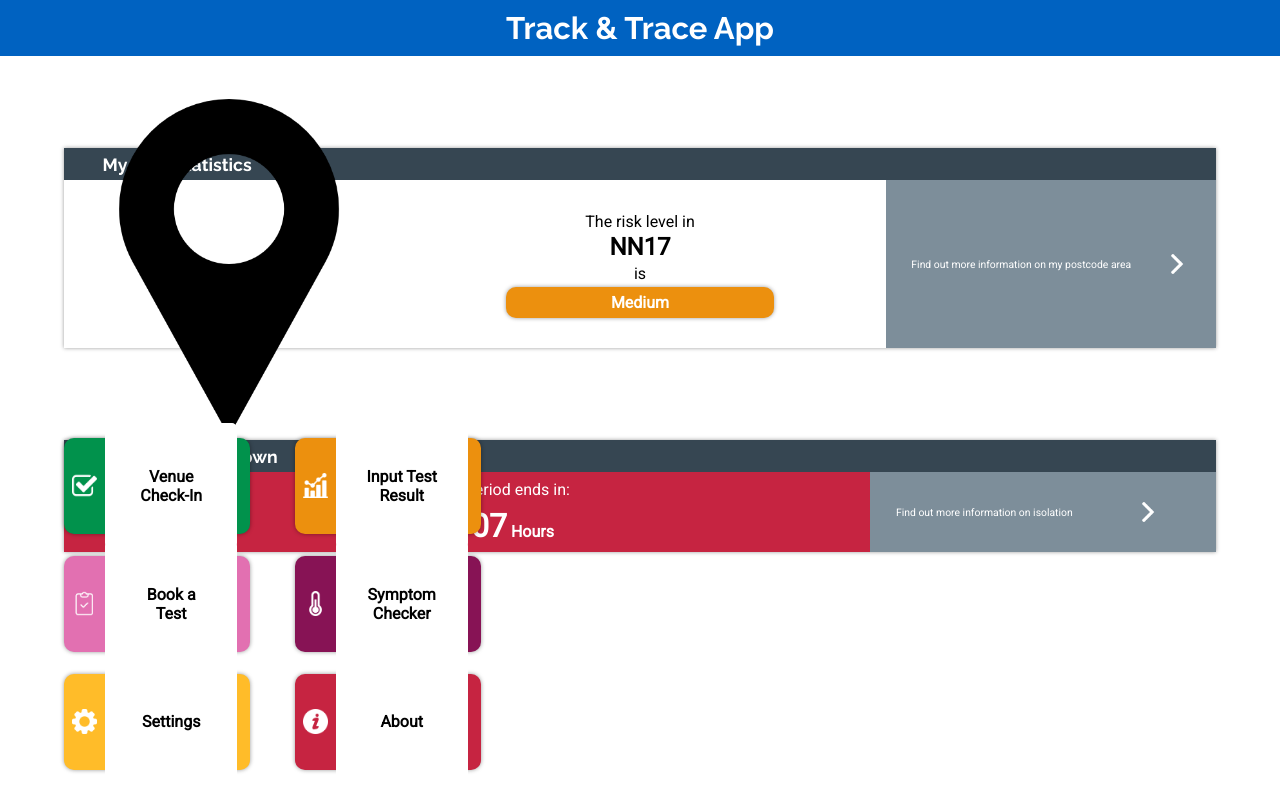
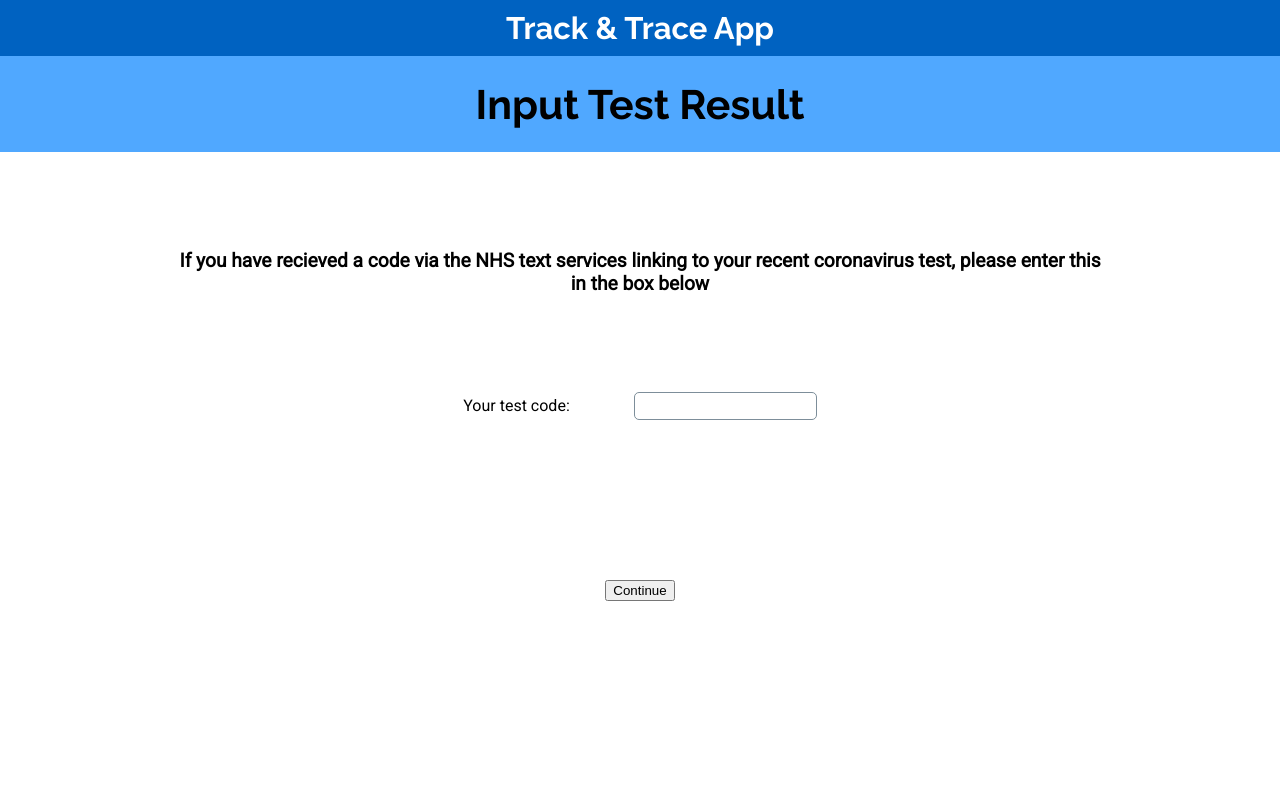
Before and after one commit to mysteryt0ur/SD3Coursework, a React (Create React App) app in the folder track-and-trace/: page / in a window 1280 px wide. Shown: the top 812 px of the page. Built offline with nearby package versions, Linux system fonts and the light colour scheme.

Commit message:
starting 'track test result' page

```diff
--- a/track-and-trace/src/App.css
+++ b/track-and-trace/src/App.css
@@ -6,13 +6,18 @@
   --main-blue: #0062C1;
 
   /* secondary colours */
+  --dark-blue: #002850;
+  --light-blue: #50A8FF;
+  --lighter-blue: #a1d0ff;
+  --pink: #E270B1;
+  --purple: #A11866;
+  --dark-purple: #400024;
+
+  /* tertiary colours */
   --dark-green: #01924C;
-  --light-green: #A6DB64;
   --yellow: #FFBC29;
   --orange: #EC900E;
-  --pink: #E270B1;
   --red: #C62441;
-  --purple: #871355;
 
   /* fonts */
   --main-font: 'Roboto', sans-serif;
@@ -48,6 +53,21 @@ p {
   font-weight: 700;
 }
 
+.page-header {
+  height: 12vh;
+  display: flex;
+  flex-direction: column;
+  align-items: center;
+  justify-content: center;
+  font-size: calc(25px + 2vmin);
+  font-family: var(--header-font) ;
+  font-weight: 700;
+}
+
+#itr-header {
+  background-color: var(--light-blue);
+}
+
 .content-inner {
   height: 93vh;
   width: 90%;
@@ -75,7 +95,7 @@ p {
 }
 
 .button-one {
-  margin-right: 10%;
+  margin-right: 11.75%;
 }
 
 .button-one span, .button-two span {
@@ -83,27 +103,27 @@ p {
 }
 
 #venue-button {
-  background: var(--dark-green);
+  background: var(--dark-blue);
 }
 
 #results-button {
-  background: var(--orange);
+  background: var(--light-blue);
 }
 
 #book-test-button {
+  background: var(--lighter-blue);
+}
+
+#checker-button {
   background: var(--pink);
 }
 
-#checker-button {
+#settings-button {
   background: var(--purple);
 }
 
-#settings-button {
-  background: var(--yellow);
-}
-
 #about-button {
-  background: var(--red);
+  background: var(--dark-purple);
 }
 
 a.main-button {
@@ -296,3 +316,35 @@ a.main-button {
   font-weight: 700;
   font-size: 1.5rem;
 }
+
+.page-info {
+  display: flex;
+  vertical-align: middle;
+  align-items: center;
+  height: 30vh;
+}
+
+.page-info p {
+  font-weight: 700;
+  font-size: 1.2rem;
+  margin: 0px 10%;
+}
+
+#input-test-form {
+  height: 40vh;
+}
+
+#input-test-form label{
+  height: 50%;
+}
+
+input[type=text] {
+  border: 1px solid #7D8E9A;
+  height: 3vh;
+  border-radius: 5px;
+  margin-left: 5vw;
+}
+
+.submit-button-holder {
+  margin-top: 20vh;
+}
--- a/track-and-trace/src/App.js
+++ b/track-and-trace/src/App.js
@@ -1,5 +1,6 @@
 import './App.css';
 import Dashboard from './pages/dashboard'
+import InputTestPage from './pages/input-test-page'
 
 function App() {
   return (
@@ -8,7 +9,7 @@ function App() {
         <span>Track & Trace App</span>
       </header>
       <div>
-        <Dashboard />
+        <InputTestPage />
       </div>
     </div>
   );
--- a/track-and-trace/src/components/getPostcode.js
+++ b/track-and-trace/src/components/getPostcode.js
@@ -16,7 +16,9 @@ class GetPostcode extends React.Component {
         let userPostcode = this.getUserPostcode()
         return (
             <div>
-                <span>{userPostcode}</span>
+                <p id="postcode">
+                    {userPostcode}
+                </p>
             </div>
         )
     }
--- a/track-and-trace/src/components/postcodeChecker.js
+++ b/track-and-trace/src/components/postcodeChecker.js
@@ -19,11 +19,9 @@ class PostcodeChecker extends React.Component {
                         </div>
                         <div className="postcode-details">
                             <p>The risk level in</p>
-                            <p id="postcode"><GetPostcode /></p>
+                            <GetPostcode />
                             <p>is</p>
-                            <div>
-                                <DangerLevel />
-                            </div>
+                            <DangerLevel />
                         </div>
                         <div className="addit-info">
                             <div>
--- a/track-and-trace/src/pages/dashboard.js
+++ b/track-and-trace/src/pages/dashboard.js
@@ -15,8 +15,8 @@ class Dashboard extends React.Component {
         return (
             <div className="content-inner">
                 <div id="responsive-dashboard">
+                    <IsoCountdown />
                     <PostcodeChecker />
-                    <IsoCountdown />
                 </div>
                 <div id="button-holder">
                     <div className="row">
--- a/track-and-trace/src/pages/input-test-page.js
+++ b/track-and-trace/src/pages/input-test-page.js
@@ -0,0 +1,30 @@
+import React from 'react';
+
+class InputTestPage extends React.Component {
+
+    render() {
+        return (
+            <div>
+                <div className="page-header" id="itr-header">
+                    <p>Input Test Result</p>
+                </div>
+                <div className="content-inner">
+                    <div className="page-info">
+                        <p>If you have recieved a code via the NHS text services linking to your recent coronavirus test, please enter this in the box below</p>
+                    </div>
+                    <form id="input-test-form">
+                        <label>
+                            Your test code:
+                            <input type="text" name="name" className="text-input"/>
+                        </label>
+                        <div className="submit-button-holder">
+                            <input type="submit" value="Continue" />
+                        </div>
+                    </form>
+                </div>
+            </div>
+        );
+    }
+}
+
+export default InputTestPage;
```
Also changed, not shown: 1 other file (tests, documents, lock files or other folders).
